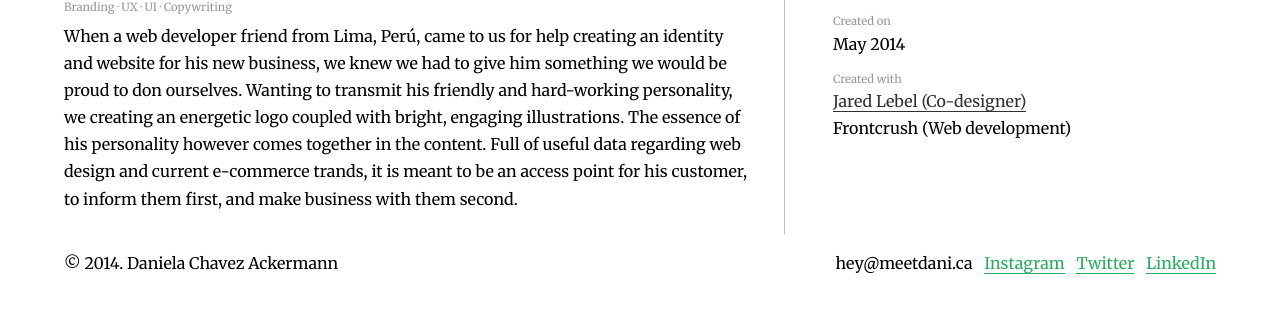
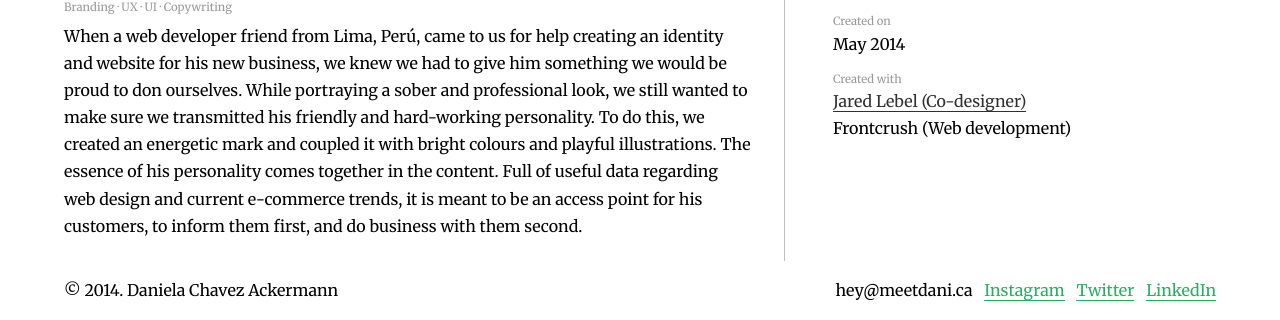
Before and after one commit to chav0021/meet_dani, a plain HTML site: page pf3.html in a window 1280 px wide. Shown: the part 647-967 px from the top of the page. Before the commit the page ends 940 px from the top, so only its background shows below. Drawn offline with Linux system fonts and the light colour scheme.

Commit message:
Fixed Frontcrush

```diff
--- a/pf3.html
+++ b/pf3.html
@@ -31,7 +31,7 @@
 		<div class="work-info unit unit-xs-1 unit-s-1 unit-m-1-2 unit-l-5-8">
 			<h1 class="tres">03. Frontcrush</h1>
 			<p class="font_small">Branding · UX · UI · Copywriting</p>
-			<p>When a web developer friend from Lima, Perú, came to us for help creating an identity and website for his new business, we knew we had to give him something we would be proud to don ourselves. Wanting to transmit his friendly and hard-working personality, we creating an energetic logo coupled with bright, engaging illustrations. The essence of his personality however comes together in the content. Full of useful data regarding web design and current e-commerce trands, it is meant to be an access point for his customer, to inform them first, and make business with them second.</p>
+			<p>When a web developer friend from Lima, Perú, came to us for help creating an identity and website for his new business, we knew we had to give him something we would be proud to don ourselves. While portraying a sober and professional look, we still wanted to make sure we transmitted his friendly and hard-working personality. To do this, we created an energetic mark and coupled it with bright colours and playful illustrations. The essence of his personality comes together in the content. Full of useful data regarding web design and current e-commerce trends, it is meant to be an access point for his customers, to inform them first, and do business with them second.</p>
 		</div>
 		<div class="work-nav unit unit-xs-1 unit-s-1 unit-m-1-2 unit-l-3-8">
 			<a href="index.html"><img src="images/grid.png" alt="previous project"></a>
```
